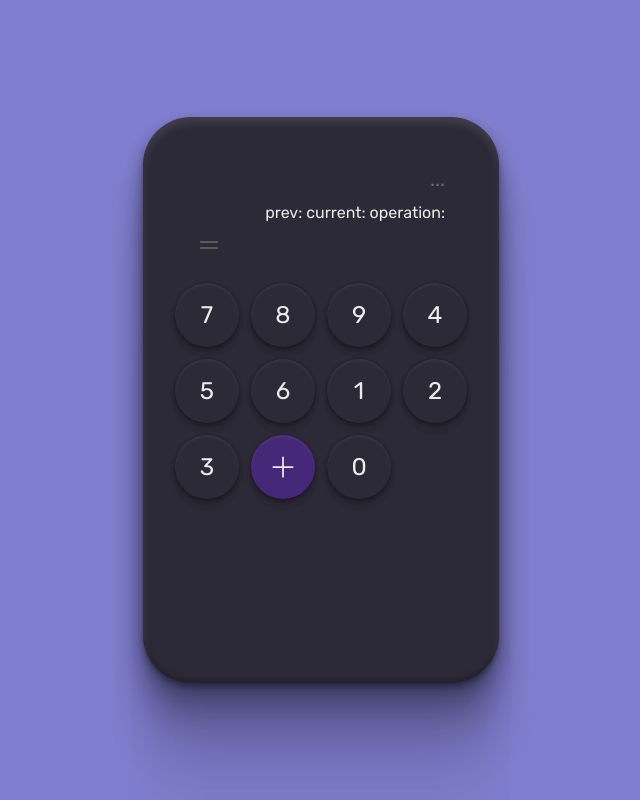
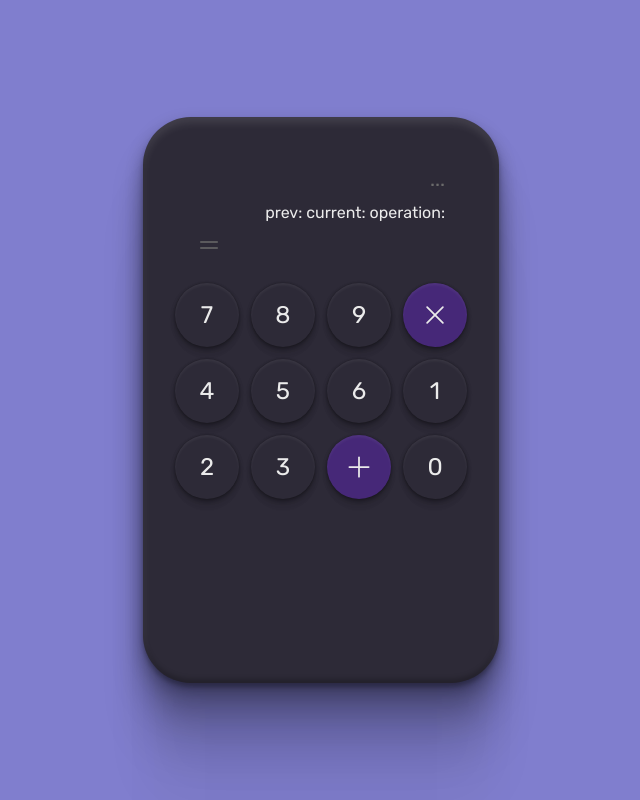
Before and after one commit to eduardamirelly/calculator-boracodar, a React (Vite) app: page / in a window 1280 px wide. Shown: the whole page, without its empty margins (319-959 px from the left). Built offline with nearby package versions, Linux system fonts and the light colour scheme.

Commit message:
:art: update CalculatorKeyboard

```diff
--- a/src/components/CalculatorKeyboard.tsx
+++ b/src/components/CalculatorKeyboard.tsx
@@ -1,4 +1,4 @@
-import { Plus } from "phosphor-react";
+import { Plus, X } from "phosphor-react";
 import { useCalculator } from "../hooks/useCalculator";
 import { Key } from "./Key";
 
@@ -15,7 +15,7 @@ export function CalculatorKeyboard() {
       <Key code="7" keyName="7" onKeyClick={handleKeyClickNumber} />
       <Key code="8" keyName="8" onKeyClick={handleKeyClickNumber}  />
       <Key code="9" keyName="9" onKeyClick={handleKeyClickNumber} />
-      {/* <Key code="x" children={<X size={28} />} backgroundColor="2" /> */}
+      <Key code="x" children={<X size={28} />} backgroundColor="2" onKeyClick={handleKeyClickOperation} />
 
       <Key code="4" keyName="4" onKeyClick={handleKeyClickNumber} />
       <Key code="5" keyName="5" onKeyClick={handleKeyClickNumber} />
```
